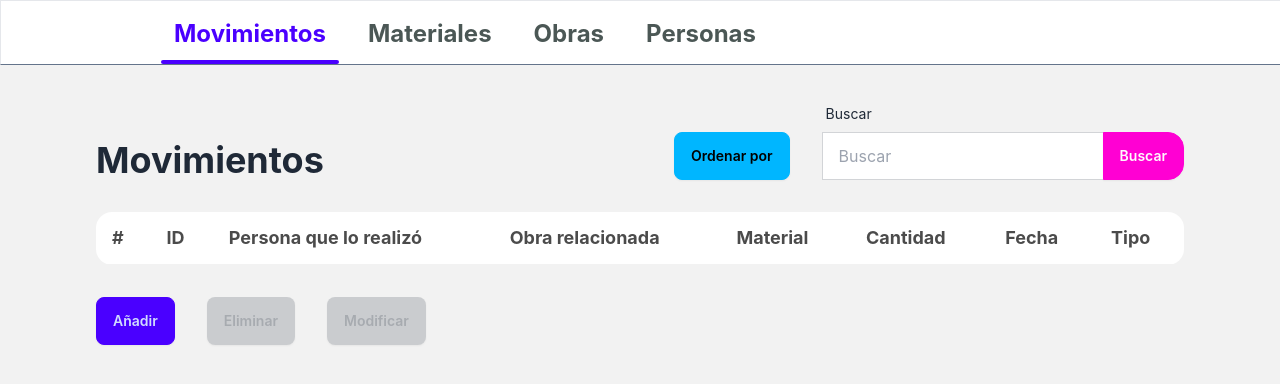
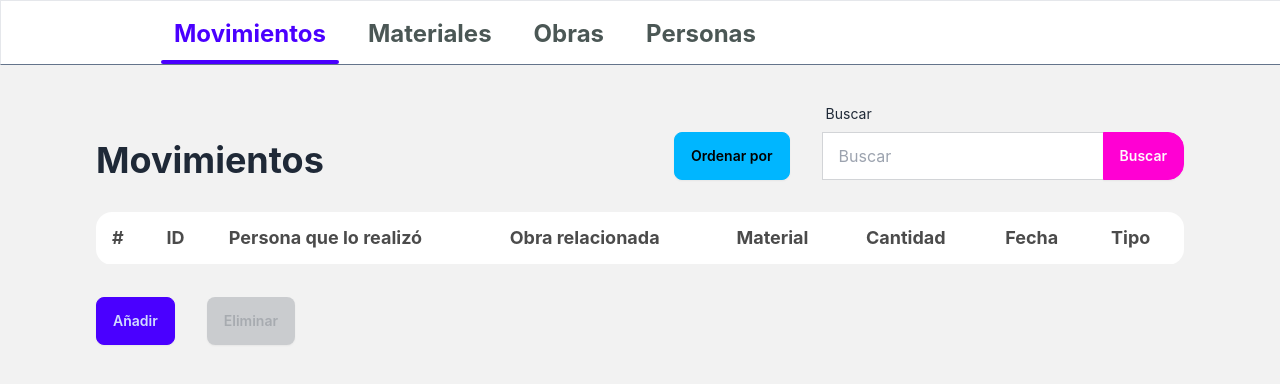
Before and after one commit to osoyinas/simple-inventory, a React (Vite) app: page /#/moves in a window 1280 px wide. Shown: the top 384 px of the page. Built offline with nearby package versions, Linux system fonts and the light colour scheme.

Commit message:
Add hability to not include buttons

```diff
--- a/src/renderer/Components/dashboard/MovementDashboard.tsx
+++ b/src/renderer/Components/dashboard/MovementDashboard.tsx
@@ -44,11 +44,6 @@ export function MovementDasboard() {
         });
     };
 
-    const handleUpdate = (item: Movement) => {
-        console.log(item);
-    }
-
-
     const headers = [
         {name:"ID"},
         {name:"Persona que lo realizó"},
@@ -67,9 +62,14 @@ export function MovementDasboard() {
         {key: "amount"},
         {key: "date", logic: (item: Movement) => {
             const date = new Date(item.date);
-            return date.toLocaleDateString('es-ES', { day: 'numeric', month: 'long', year: 'numeric' });}
+            return date.toLocaleDateString('es-ES', { day: 'numeric', month: 'long', year: 'numeric' });
+        }
         },
-        {key: "type"}
+        {key: "type", logic: (item: Movement) => item.type === MOVEMENT_TYPE.in
+            ? <button className="btn btn-alert rounded-full" onClick={()=> {
+            }}>Entrada</button>
+            : <button className="btn btn-success rounded-full" onClick={()=> {
+            }}>Salida</button>}
     ];
 
     const formFields: FormField<Movement>[]= [
@@ -87,10 +87,9 @@ export function MovementDasboard() {
                 headers={headers}
                 fields={fields}
                 items={sortedPersons}
+                handleAdd={handleAdd}
+                handleSort={setSort}
                 handleDelete={handleDelete}
-                handleAdd={handleAdd}
-                handleUpdate={handleUpdate}
-                handleSort={setSort}
                 handleFilter={setFilter}
                 formFields={formFields}
             />
--- a/src/renderer/Components/table/GenericTable.tsx
+++ b/src/renderer/Components/table/GenericTable.tsx
@@ -11,11 +11,11 @@ interface Props<T extends Item> {
     headers: header[];
     fields: TableField<T>[];
     items: T[];
-    handleDelete: (ids:number[]) => void;
-    handleAdd: (item: T) => void;
+    handleDelete?: (ids:number[]) => void;
+    handleAdd?: (item: T) => void;
     handleSort: (sort: SORT_BY) => void;
     handleFilter: (value:string) => void;
-    handleUpdate: (item: T) => void;
+    handleUpdate?: (item: T) => void;
     formFields: FormField<T>[];
 }
 
--- a/src/renderer/Components/table/TableFooter.tsx
+++ b/src/renderer/Components/table/TableFooter.tsx
@@ -5,9 +5,9 @@ import { UpdateButton } from "./buttons/UpdateButton";
 import { Item } from "@/types/models";
 
 interface Props<T extends Item> {
-    handleDelete: (ids:number[]) => void;
-    handleAdd: (item: T) => void;
-    handleUpdate: (item: T) => void;
+    handleDelete?: (ids:number[]) => void;
+    handleAdd?: (item: T) => void;
+    handleUpdate?: (item: T) => void;
     selectedItems: T[];
     resetSelectedItems: () => void;
     totalPages: number;
@@ -22,20 +22,24 @@ export function TableFooter<T extends Item> ({handleDelete, handleAdd, handleUpd
     return (
         <footer className="flex items-center justify-between w-full">
             <aside className="flex gap-8">
+                {handleAdd &&
                 <AddButton
                     fields={fields}
                     handleAdd={handleAdd}
-                > Añadir</AddButton>
-                <DeleteButton
+                > Añadir</AddButton>}
+                {handleDelete && <DeleteButton
                     resetSelectedItems={resetSelectedItems}
                     handleDelete={handleDelete}
                     selectedItems={selectedItems}
-                />
+                />}
+                {handleUpdate &&
                 <UpdateButton
                     fields={fields}
                     handleUpdate={handleUpdate}
                     selectedItem={selectedItems[0]}
-                >Modificar</UpdateButton>
+                >Modificar
+                </UpdateButton>
+                }
             </aside>
             {totalPages > 1 && (
                 <div className="pagination join">
```
